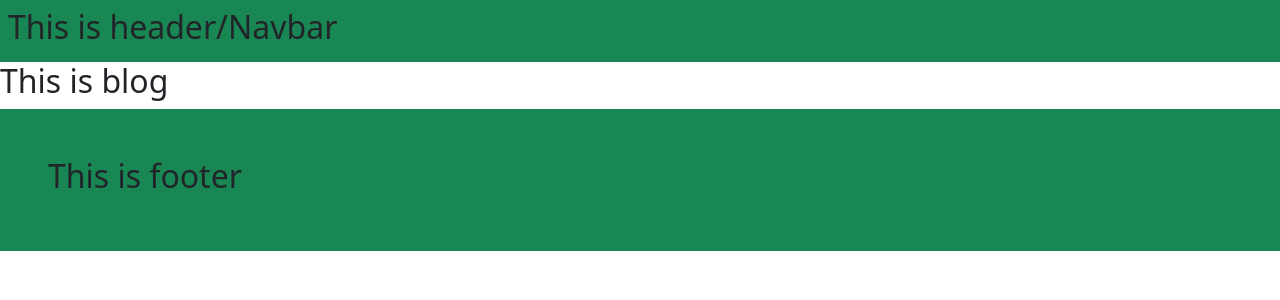
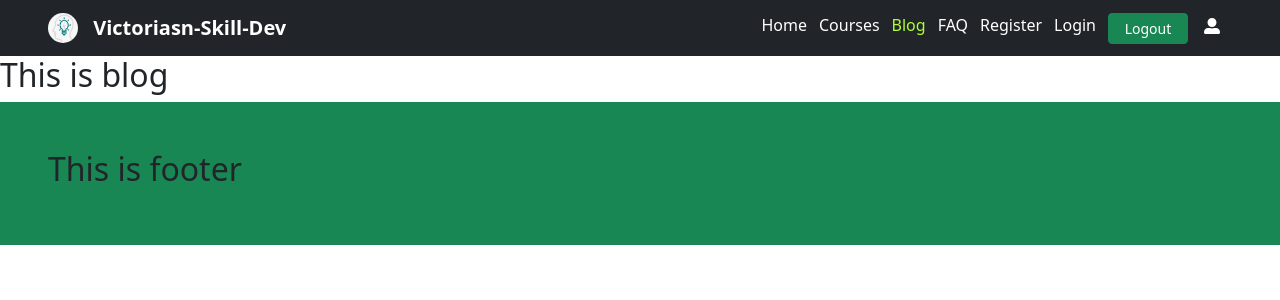
Before and after one commit to Md-Ikbal-Hasan/assignment10-victorians-skill-dev, a React (Create React App) app: page /blog in a window 1280 px wide. Shown: the top 300 px of the page. Built offline with nearby package versions, Linux system fonts and the light colour scheme.

Commit message:
navbar done with responsiveness

```diff
--- /dev/null
+++ b/src/Pages/Courses/Courses.js
@@ -0,0 +1,11 @@
+import React from 'react';
+
+const Courses = () => {
+    return (
+        <div>
+            <h2>This is courses page</h2>
+        </div>
+    );
+};
+
+export default Courses;
--- /dev/null
+++ b/src/Pages/Login/Login.js
@@ -0,0 +1,11 @@
+import React from 'react';
+
+const Login = () => {
+    return (
+        <div>
+            <h1>This is login page</h1>
+        </div>
+    );
+};
+
+export default Login;
--- /dev/null
+++ b/src/Pages/Profile/Profile.js
@@ -0,0 +1,11 @@
+import React from 'react';
+
+const Profile = () => {
+    return (
+        <div>
+            <h2>This is user profile details page</h2>
+        </div>
+    );
+};
+
+export default Profile;
--- /dev/null
+++ b/src/Pages/Register/Register.js
@@ -0,0 +1,11 @@
+import React from 'react';
+
+const Register = () => {
+    return (
+        <div>
+            <h1>Registration page</h1>
+        </div>
+    );
+};
+
+export default Register;
--- /dev/null
+++ b/src/Pages/Shared/Header/Header.css
@@ -0,0 +1,18 @@
+.navbar-logo {
+    border-radius: 50%;
+    margin-right: 10px;
+}
+
+Nav a {
+    text-decoration: none;
+    margin-right: 12px;
+    color: #ffffff;
+}
+
+.active {
+    color: greenyellow
+}
+
+.logout-btn {
+    width: 80px;
+}
--- a/src/Pages/Shared/Header/Header.js
+++ b/src/Pages/Shared/Header/Header.js
@@ -1,10 +1,49 @@
 import React from 'react';
+import './Header.css'
+import { FaUserAlt } from 'react-icons/fa';
+import Container from 'react-bootstrap/Container';
+import Nav from 'react-bootstrap/Nav';
+import Navbar from 'react-bootstrap/Navbar';
+import NavDropdown from 'react-bootstrap/NavDropdown';
+import { NavLink } from 'react-router-dom';
+
+import myLogo from '../../../assets/images/myLogo.png'
 
 const Header = () => {
     return (
-        <div className='bg-success p-2'>
-            <h2>This is header/Navbar</h2>
-        </div>
+        <Navbar bg="dark" variant="dark" expand="lg">
+
+
+            <Navbar.Brand className='ms-md-5'>
+                <img
+                    alt=""
+                    src={myLogo}
+                    width="30"
+                    height="30"
+                    className="d-inline-block align-top navbar-logo"
+                />{' '}
+                <span className='fw-bold'>Victoriasn-Skill-Dev</span>
+            </Navbar.Brand>
+
+            <Navbar.Toggle aria-controls="basic-navbar-nav" />
+            <Navbar.Collapse id="basic-navbar-nav" className='me-5'>
+                <Nav className="ms-auto">
+                    <NavLink to='/'>Home</NavLink>
+                    <NavLink to='/courses'>Courses</NavLink>
+                    <NavLink to='/blog'>Blog</NavLink>
+                    <NavLink to='/faq'>FAQ</NavLink>
+                    <NavLink to='/register'>Register</NavLink>
+                    <NavLink to='/login'>Login</NavLink>
+                    <span className='btn btn-success btn-sm me-3 logout-btn '>Logout</span>
+
+
+                    <NavLink to='/profile'>
+                        <FaUserAlt />
+                    </NavLink>
+                </Nav>
+            </Navbar.Collapse>
+
+        </Navbar>
     );
 };
 
```
Also changed, not shown: src/Routes/Routes/Routes.js (+23 -1 lines), src/assets/images/myLogo.png (added).
